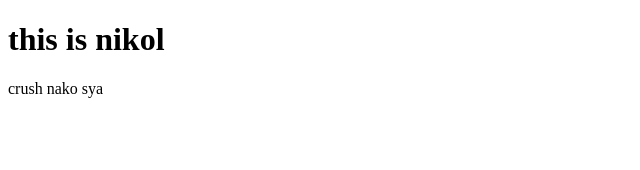
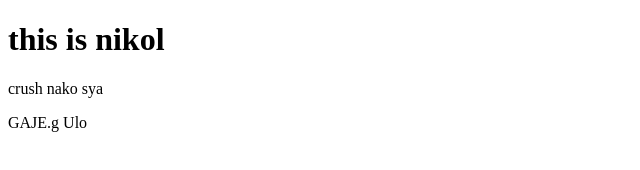
Before and after one commit to christian-av/nikol-repo, a plain HTML site: page index.html in a window 1280 px wide. Shown: the full height of the page, 0-640 px from the left. Drawn offline with Linux system fonts and the light colour scheme.

Commit message:
Gaje.g Ulo

```diff
--- a/index.html
+++ b/index.html
@@ -8,5 +8,6 @@
 <body>
     <h1>this is nikol</h1>
     <p>crush nako sya</p>
+    <p>GAJE.g Ulo</p>
 </body>
 </html>
```
